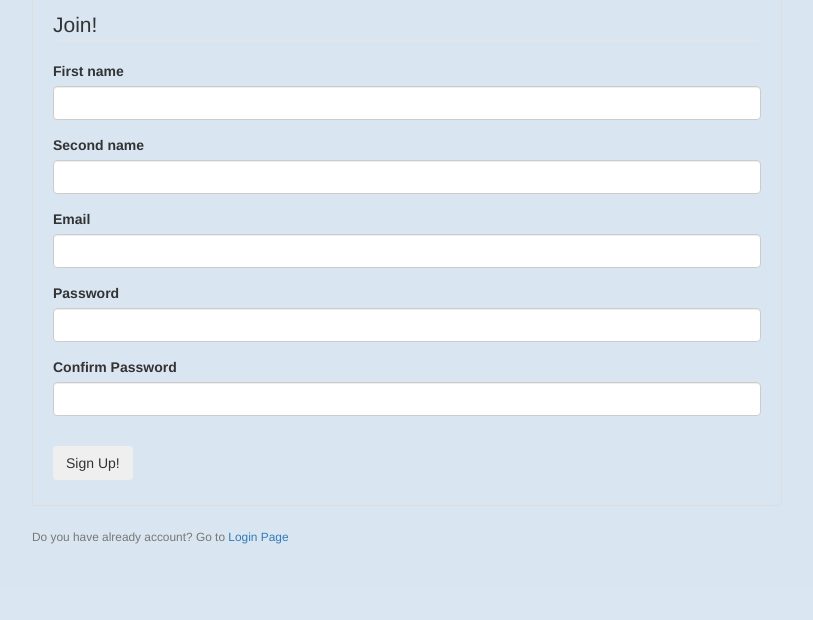
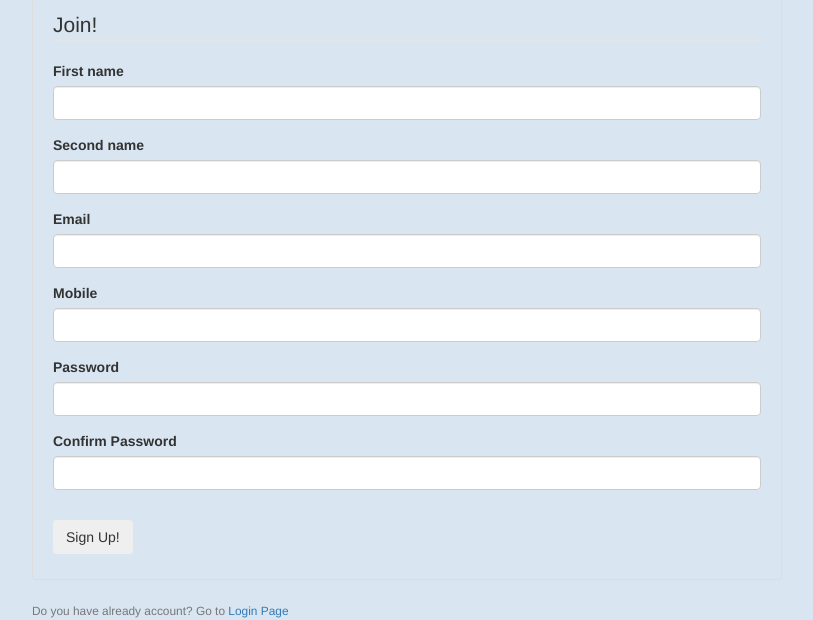
Before and after one commit to blazejosojca/flask_book_room, a Flask app: page /auth/register in a window 1280 px wide. Shown: the part 214-834 px from the top of the page, without its empty margins (38-851 px from the left). Before the commit the page ends 758 px from the top, so only its background shows below. Run offline with Flask 2, Linux system fonts and the light colour scheme; some libraries are stand-ins or nearby versions.

Commit message:
updated bp, registration form, template for auth, rooms, department modules

```diff
--- a/app/__init__.py
+++ b/app/__init__.py
@@ -35,11 +35,14 @@ def create_app(config_class=DevelopmentConfig):
     from app.main import bp as main_bp
     from app.rooms import bp as rooms_bp
     from app.booking import bp as bookings_bo
+    from app.department import bp as department_bo
+    from app.position import bp as position_bo
 
     app.register_blueprint(auth_bp, url_prefix='/auth')
     app.register_blueprint(errors_bp)
     app.register_blueprint(main_bp)
     app.register_blueprint(rooms_bp)
     app.register_blueprint(bookings_bo)
+    app.register_blueprint(department_bo)
 
     return app
--- a/app/auth/forms.py
+++ b/app/auth/forms.py
@@ -9,7 +9,7 @@ class RegistrationForm(FlaskForm):
     first_name = StringField('First name', validators=[DataRequired(), Length(min=2, max=36)])
     second_name = StringField('Second name', validators=[DataRequired(), Length(min=2, max=36)])
     email = StringField('Email', validators=[DataRequired(), Email()])
-    email = StringField('Email', validators=[DataRequired(), Email()])
+    mobile_phone = StringField('Mobile', validators=[DataRequired()])
     password = PasswordField('Password', validators=[DataRequired()])
     password_confirmation = PasswordField(_l('Confirm Password', validators=[DataRequired(), EqualTo('password')]))
     submit = SubmitField('Sign Up!')
--- a/app/auth/routes.py
+++ b/app/auth/routes.py
@@ -17,7 +17,8 @@ def register():
         user = User(
             first_name=form.first_name.data,
             second_name=form.second_name.data,
-            email=form.email.data
+            email=form.email.data,
+            mobile_phone = form.mobile_phone.data
             )
         user.set_password(form.password.data)
         db.session.add(user)
--- a/app/department/__init__.py
+++ b/app/department/__init__.py
@@ -2,4 +2,4 @@ from flask import Blueprint
 
 bp = Blueprint('department', __name__)
 
-from app.booking import routes
+from app.department import routes, forms
--- a/app/department/forms.py
+++ b/app/department/forms.py
@@ -5,5 +5,6 @@ from wtforms.validators import DataRequired, Length
 
 
 class DepartmentForm(FlaskForm):
-    name = StringField(_('Enter name of department', validators=[DataRequired()]))
+    name = StringField(_('Enter name of department', validators=[DataRequired(), Length(60)]))
+    description = StringField(_('Short description', validators=[DataRequired(), Length(120)]))
     submit = SubmitField(_("Done!"))
--- a/app/models.py
+++ b/app/models.py
@@ -48,6 +48,7 @@ class Position(db.Model):
 class Department(db.Model):
     id = db.Column(db.Integer, primary_key=True)
     department_name = db.Column(db.String(64), nullable=False, unique=True)
+    description = db.Column(db.String(128))
     members = db.relationship('User', backref='department', lazy='dynamic')
 
     def __repr__(self):
--- a/app/rooms/forms.py
+++ b/app/rooms/forms.py
@@ -1,14 +1,15 @@
 from flask_wtf import FlaskForm
 from flask_babel import _
 from wtforms import StringField, SubmitField, BooleanField, IntegerField
-from wtforms.validators import DataRequired, ValidationError, Length, EqualTo
+from wtforms.validators import DataRequired, ValidationError, Length, EqualTo, NumberRange
 
 from app.models import Room
 
 
 class RoomForm(FlaskForm):
     name = StringField(_('Name'), validators=[DataRequired(), Length(min=3, max=60)])
-    capacity = IntegerField(_('Capacity'), validators=[DataRequired()])
+    capacity = IntegerField(_('Capacity'), validators=[DataRequired(), NumberRange(1, 99)])
     projector = BooleanField(_("Projector"))
     air_condition = BooleanField(_("Air condition"))
+    whiteboard = BooleanField(_("Whiteboard"))
     submit = SubmitField(_("Done!"))
--- a/app/rooms/routes.py
+++ b/app/rooms/routes.py
@@ -21,8 +21,9 @@ def create_room():
         room=Room(
             name=form.name.data,
             capacity=form.capacity.data,
-            has_projector=form.projector.data,
-            has_air_condition=form.air_condition.data
+            projector=form.projector.data,
+            air_condition=form.air_condition.data,
+            whiteboard=form.whiteboard.data
         )
         db.session.add(room)
         db.session.commit()
@@ -46,7 +47,6 @@ def details_room(room_id):
 
     return render_template('rooms/view_room.html', room=room, air_condition=air_condition, projector=projector)
 
-#TODO
 @bp.route('/room/update/<int:room_id>', methods=['GET', 'POST'])
 @login_required
 def update_room(room_id):
--- a/app/templates/auth/register.html
+++ b/app/templates/auth/register.html
@@ -45,6 +45,20 @@
                     {% endif %}
                 </div>
                 <div class="form-group">
+                    {{ form.mobile_phone.label(class='form-control-label') }}
+                    {% if form.mobile_phone.errors %}
+                        {{ form.mobile_phone(class='form-control form-control-md is-invalid') }}
+                        <div class="invalid-feedback">
+                            {% for error in form.mobile_phone.errors %}
+                                <span>{{ error }}</span>
+                            {% endfor %}
+                        </div>
+                    {% else %}
+                        {{ form.mobile_phone(class='form-control form-control-md')}}
+                    {% endif %}
+                </div>
+
+                <div class="form-group">
                     {{ form.password.label(class='form-control-label')}}
 
                     {% if form.password.errors %}
```
Also changed, not shown: app/department/routes.py (+6 -11 lines).
